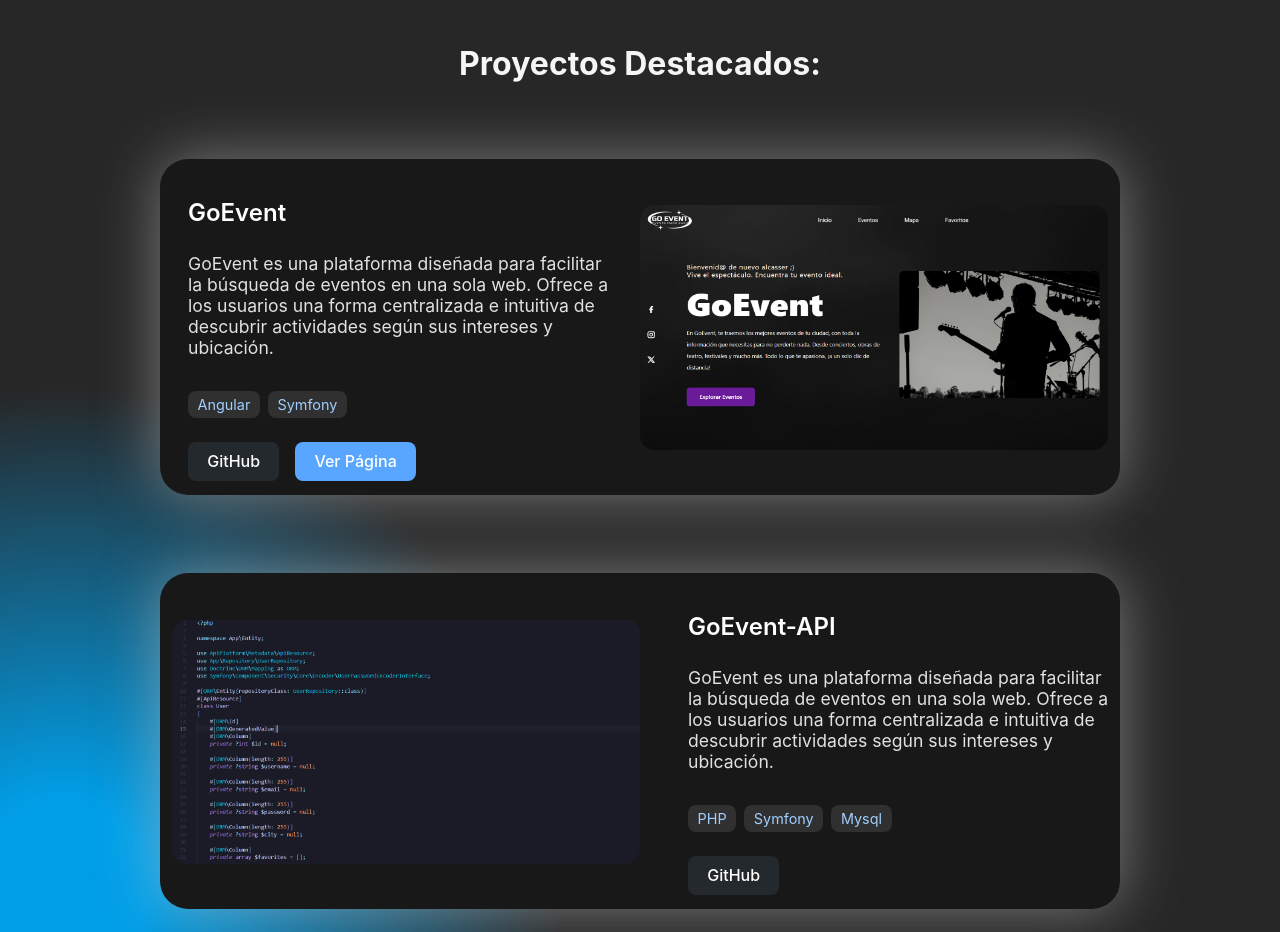
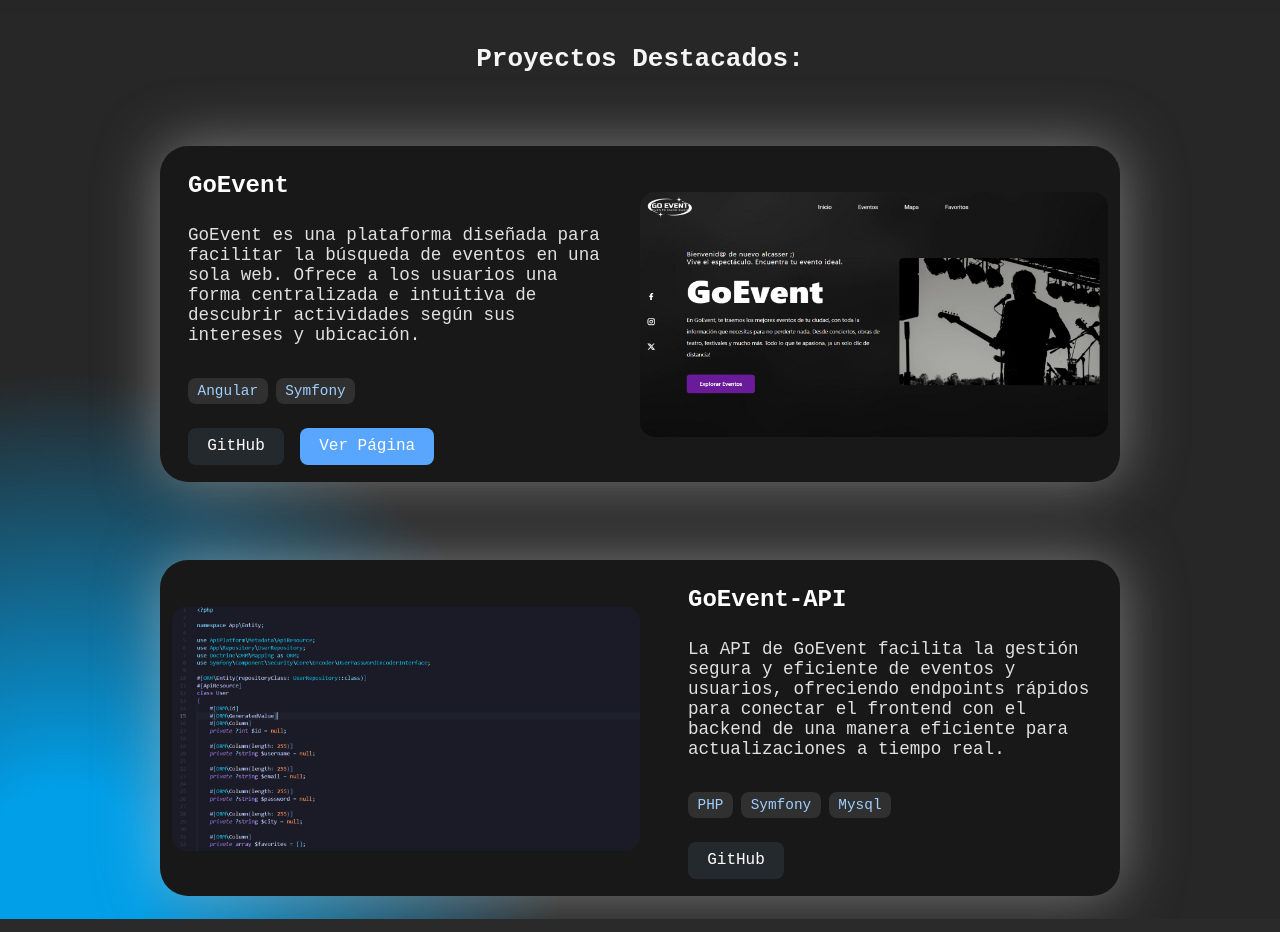
Before and after one commit to dariolopez05/portfolio, an Angular app: page / in a window 1280 px wide. Shown: the part 1900-2832 px from the top of the page. Built offline with nearby package versions, Linux system fonts and the light colour scheme.

Commit message:
Añadiendo estilos y modificando información

```diff
--- a/src/app/components/projects/projects.component.css
+++ b/src/app/components/projects/projects.component.css
@@ -20,6 +20,8 @@
   display: flex;
   align-items: center;
   justify-content: center;
+  font-family: monospace;
+
 }
 
 .project-card::after {
@@ -107,6 +109,7 @@
 .title {
     margin-top: 5rem;
     text-align: center;
+    font-family: monospace;
 }
 
 @media (max-width: 768px) {
@@ -146,6 +149,7 @@
   display: flex;
   gap: 1rem;
   margin-top: 1.5rem;
+  margin-bottom: 1rem;
 }
 
 .btn {
--- a/src/app/components/projects/projects.component.html
+++ b/src/app/components/projects/projects.component.html
@@ -32,8 +32,10 @@
             <div class="project-content">
             <h3 class="project-title">GoEvent-API</h3>
             <p class="project-description">
-                GoEvent es una plataforma diseñada para facilitar la búsqueda de eventos en una sola web. Ofrece a los usuarios una forma centralizada e intuitiva de descubrir actividades según sus intereses y ubicación.
+                La API de GoEvent facilita la gestión segura y eficiente de eventos y usuarios, ofreciendo endpoints rápidos para conectar el frontend con el backend de una manera eficiente para actualizaciones a tiempo real.
             </p>
+
+
 
 
             <div class="tech-stack">
```
